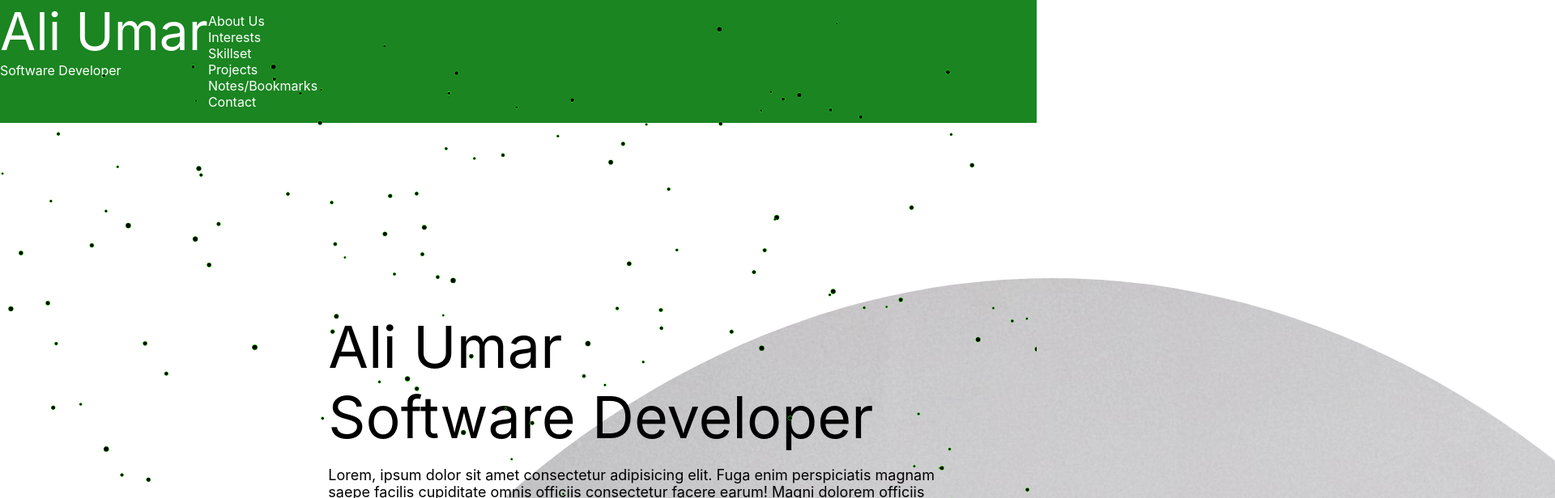
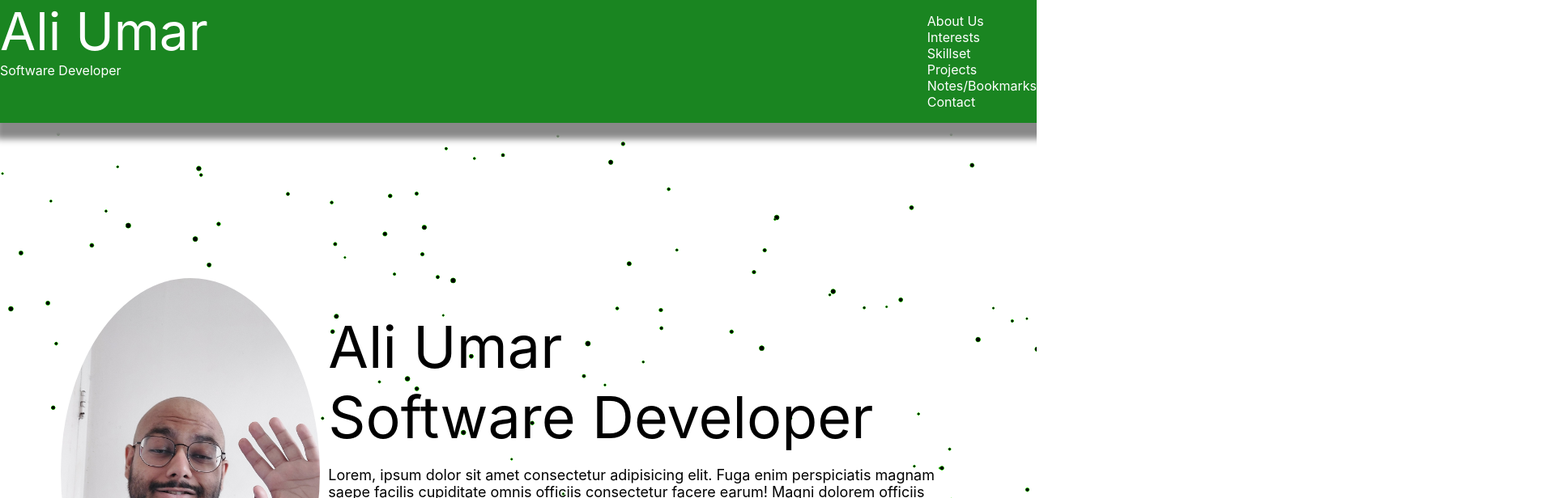
Before and after one commit to ArmyaAli/website-2.0, a Next.js app: page / in a window 1280 px wide. Shown: the top 616 px of the page at 81% size, 1920 px wide, since content can reach past the window. Built offline with nearby package versions, Linux system fonts and the light colour scheme.

Commit message:
styles for tsparticles

```diff
--- a/styles/globals.css
+++ b/styles/globals.css
@@ -3,6 +3,7 @@
         padding: 0;
         margin: 0;
         font-family: -apple-system, BlinkMacSystemFont, Segoe UI, Roboto, Oxygen, Ubuntu, Cantarell, Fira Sans, Droid Sans, Helvetica Neue, sans-serif;
+        scroll-behavior: smooth;
     }
 
     a {
@@ -14,6 +15,17 @@
         box-sizing: border-box;
     }
 
+    .particles {
+        position: fixed;
+        max-width: 100%;
+        height: 100%;
+        z-index: -2;
+        top: 0;
+        bottom: 0;
+        right: 0;
+        left: 0;
+    }
+
     ul {
         padding: 0;
     }
@@ -22,19 +34,25 @@
         list-style: none;
     }
 
+    img {
+        display: block;
+        width: 100%;
+        height: 100%;
+        object-fit: cover;
+    }
+
     nav {
         width: 100%;
         display: flex;
+        flex-direction: column;
         background-color: #1a8521;
         color: white;
+        box-shadow: 5px 10px 8px 10px #888888;
     }
 
-    @media only screen and (max-width: 480px) {
+    @media only screen and (min-width: 1024px) {
         nav {
-            flex-direction: column;
+            flex-direction: row;
+            justify-content: space-between;
         }
     }
-
-    @media only screen and (min-width: 800px) {}
-
-    @media only screen and (min-width: 1200px) {}
```
